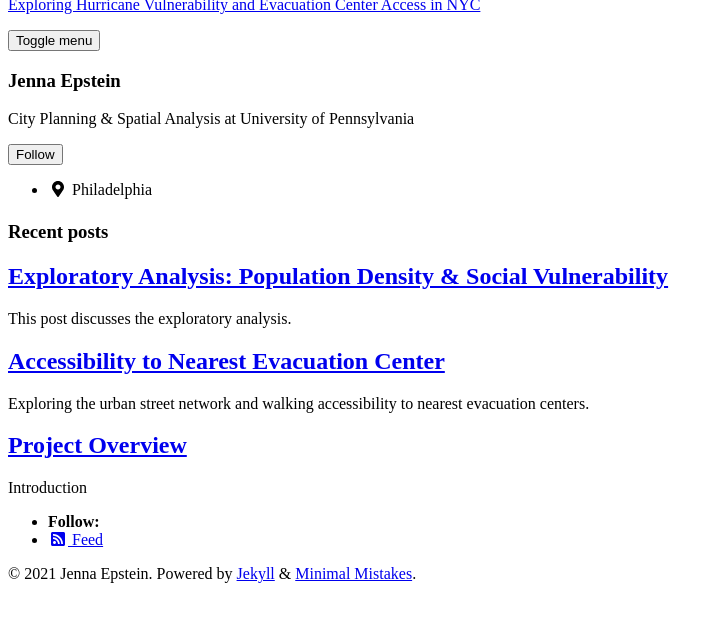
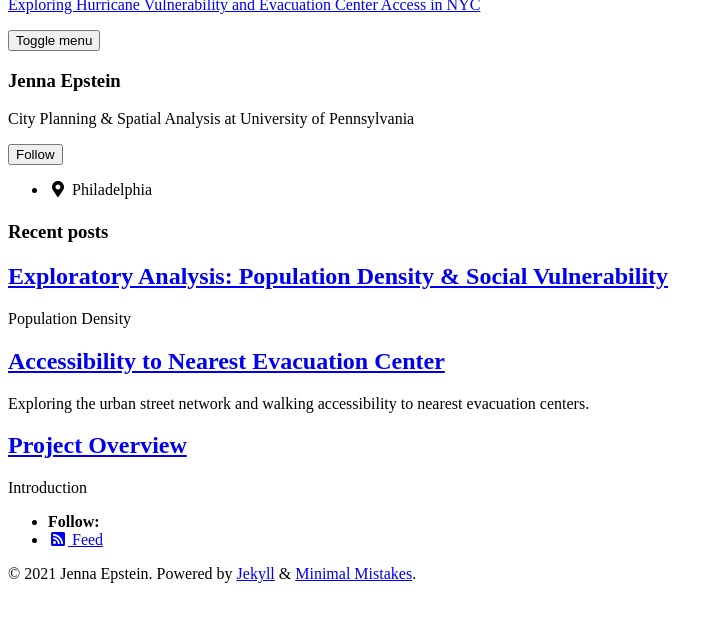
Before and after one commit to jennaepstein/MUSA550-finalproject, a Jekyll site: the page built from index.html, in a window 1280 px wide, cut to the strip 112-734 px from the top of the page. Shown: the whole strip, without its empty margins (0-723 px from the left). Built offline with Jekyll 4.4.1, drawn with Linux system fonts in a browser that asks for light colours; cached includes are drawn as plain includes; nearby versions of some CDN libraries; the list of posts is cut into pages by our own code.

Commit message:
Update 2021-12-20-exploratory-analysis.md

```diff
--- a/_posts/2021-12-20-exploratory-analysis.md
+++ b/_posts/2021-12-20-exploratory-analysis.md
@@ -6,12 +6,11 @@
 - dataviz
 - matplotlib
 - hvplot
-hv-loader:
-  points_hvplot_access_map: ["charts/NYC_population_density_hvplot.html", "800"] # second argument is the height
-excerpt: "This post discusses the exploratory analysis."
 toc: true
 toc_sticky: true
 read_time: false
+hv-loader:
+  points_hvplot_access_map: ["charts/NYC_population_density_hvplot.html", "800"] # second argument is the height
 ---
 
 # Population Density
```
